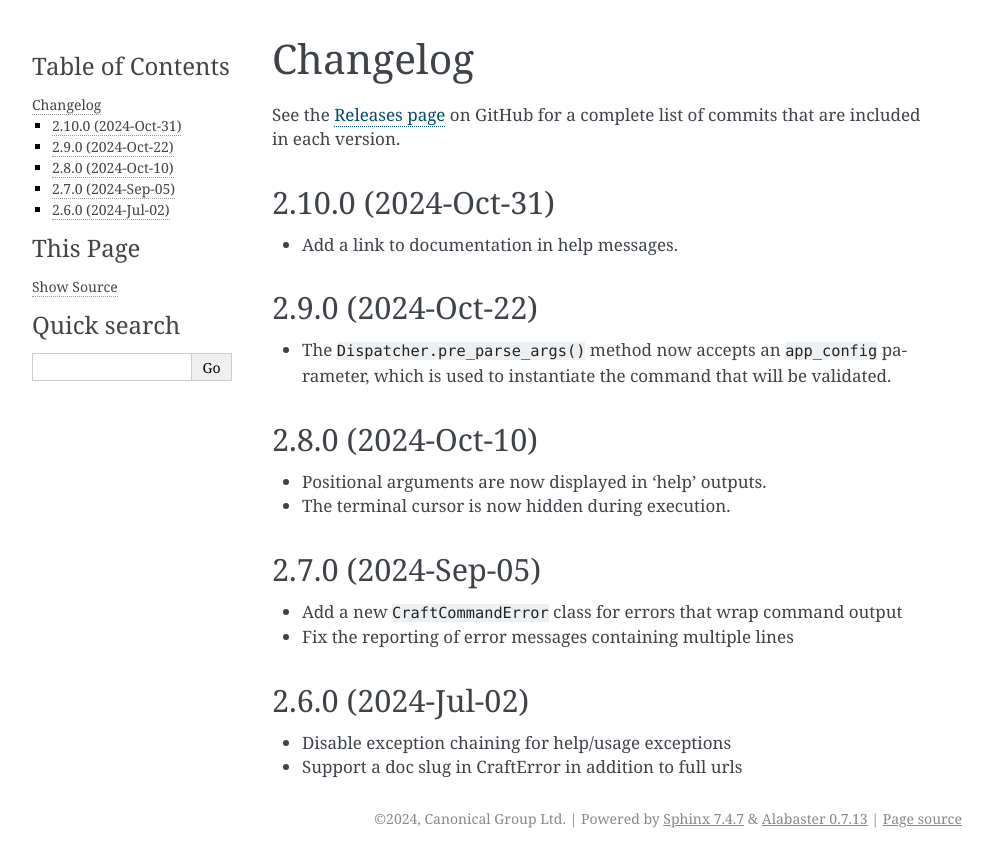
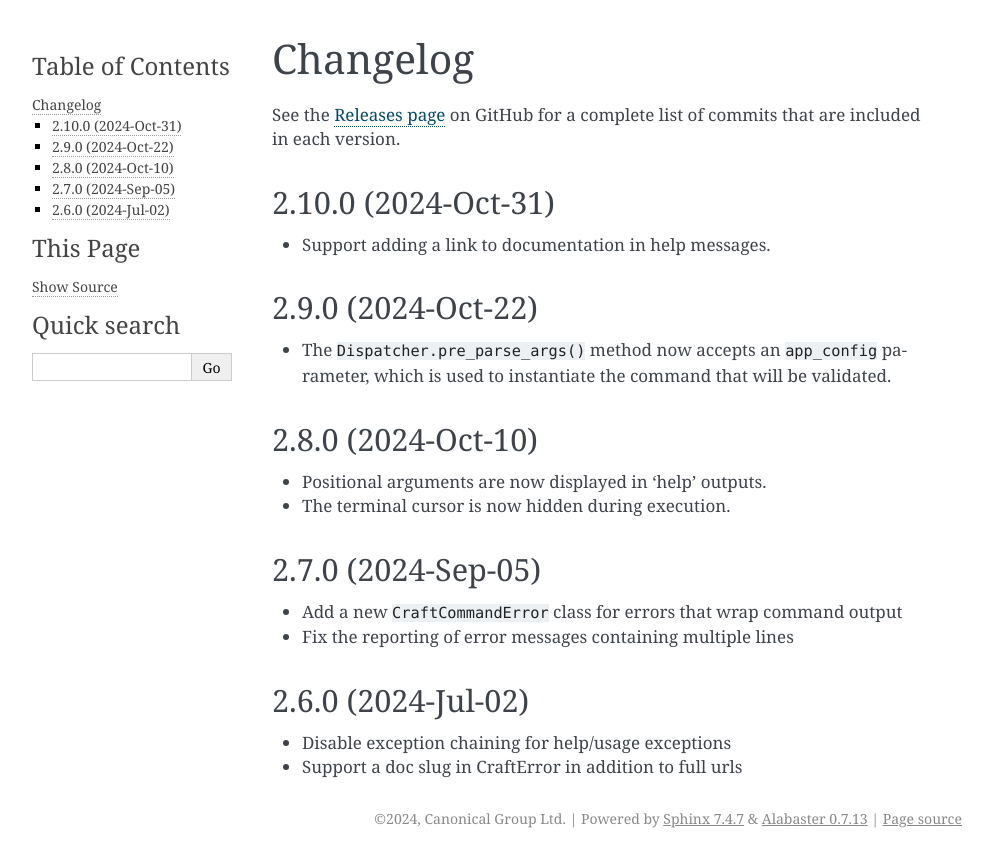
Before and after one commit to canonical/craft-cli, a Sphinx documentation site: the page built from docs/changelog.rst, in a window 1280 px wide. Shown: the top 867 px of the page, without its empty margins (148-1141 px from the left). Built offline with Sphinx 7.4.7, drawn with Linux system fonts in a browser that asks for light colours; pages that are not in the unit, such as notebooks, are missing from menus.

Commit message:
Update docs/changelog.rst
Co-authored-by: Tiago Nobrega <tiago.nobrega@canonical.com>

```diff
--- a/docs/changelog.rst
+++ b/docs/changelog.rst
@@ -9,7 +9,7 @@ included in each version.
 
 2.10.0 (2024-Oct-31)
 --------------------
-- Add a link to documentation in help messages.
+- Support adding a link to documentation in help messages.
 
 2.9.0 (2024-Oct-22)
 -------------------
```
